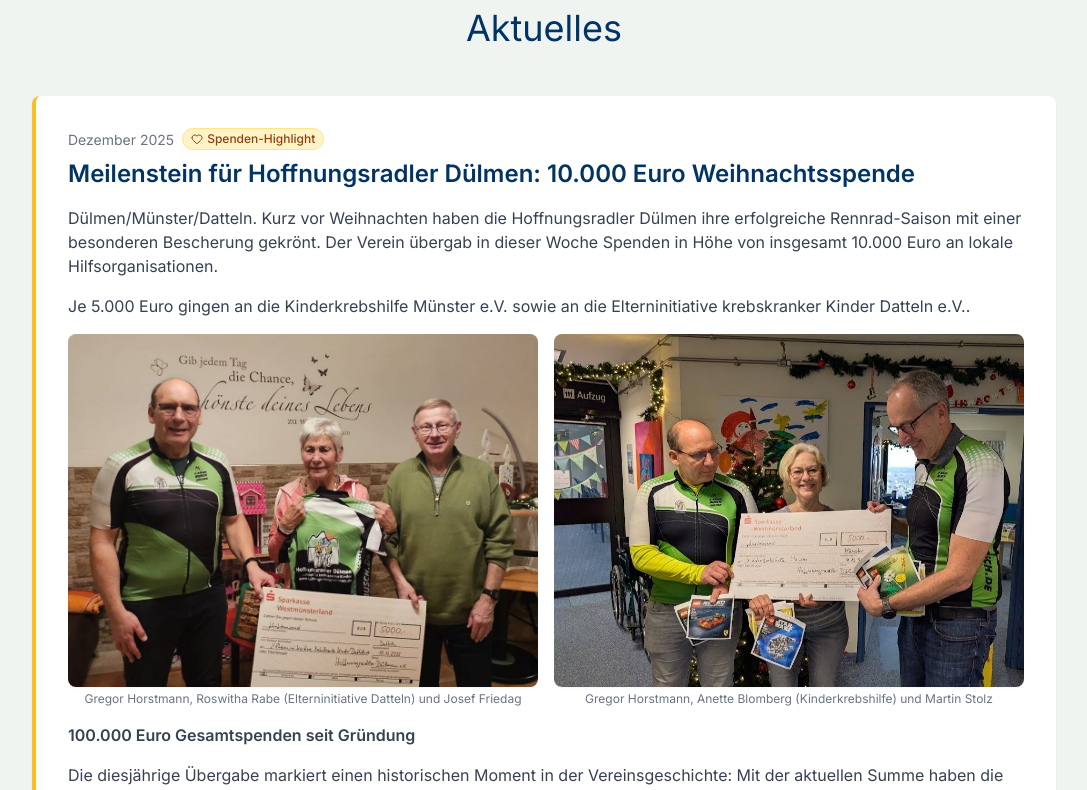
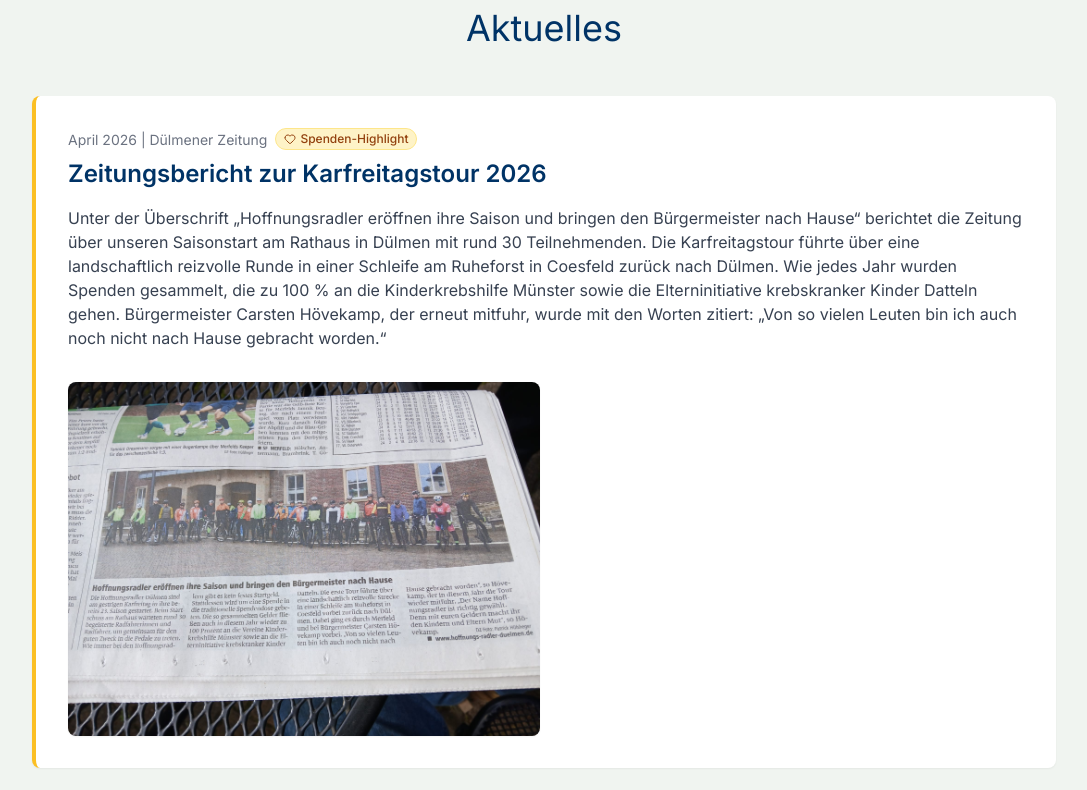
Before and after one commit to revalenz-gmbh/hoffnungsradler-duelmen, a React (Vite) app: page / in a window 1280 px wide. Shown: the part 1620-2410 px from the top of the page, without its empty margins (96-1183 px from the left). Built offline with nearby package versions, Linux system fonts and the light colour scheme; no server answers.

Commit message:
Aktuelles: Karfreitag-Artikel der Dülmener Zeitung ergänzen.
Fügt den neuen News-Beitrag mit Bild aus dem Presseartikel hinzu und ergänzt den Text um die konkreten Inhalte zur Karfreitagstour 2026 inklusive Quellenangabe.

Made-with: Cursor

```diff
--- a/src/components/News.tsx
+++ b/src/components/News.tsx
@@ -10,6 +10,15 @@ const News = () => {
   const [selectedImage, setSelectedImage] = useState<string | null>(null);
 
   const newsItems = [
+    {
+      date: "April 2026",
+      source: "Dülmener Zeitung",
+      title: "Zeitungsbericht zur Karfreitagstour 2026",
+      excerpt: `Unter der Überschrift „Hoffnungsradler eröffnen ihre Saison und bringen den Bürgermeister nach Hause“ berichtet die Zeitung über unseren Saisonstart am Rathaus in Dülmen mit rund 30 Teilnehmenden. Die Karfreitagstour führte über eine landschaftlich reizvolle Runde in einer Schleife am Ruheforst in Coesfeld zurück nach Dülmen. Wie jedes Jahr wurden Spenden gesammelt, die zu 100 % an die Kinderkrebshilfe Münster sowie die Elterninitiative krebskranker Kinder Datteln gehen. Bürgermeister Carsten Hövekamp, der erneut mitfuhr, wurde mit den Worten zitiert: „Von so vielen Leuten bin ich auch noch nicht nach Hause gebracht worden.“`,
+      images: ["/zeitungsartikel/Karfreitag2026.jpeg"],
+      type: "internal",
+      highlight: true
+    },
     {
       date: "Dezember 2025",
       title: "Meilenstein für Hoffnungsradler Dülmen: 10.000 Euro Weihnachtsspende",
```
Also changed, not shown: public/zeitungsartikel/Karfreitag2026.jpeg (added).
